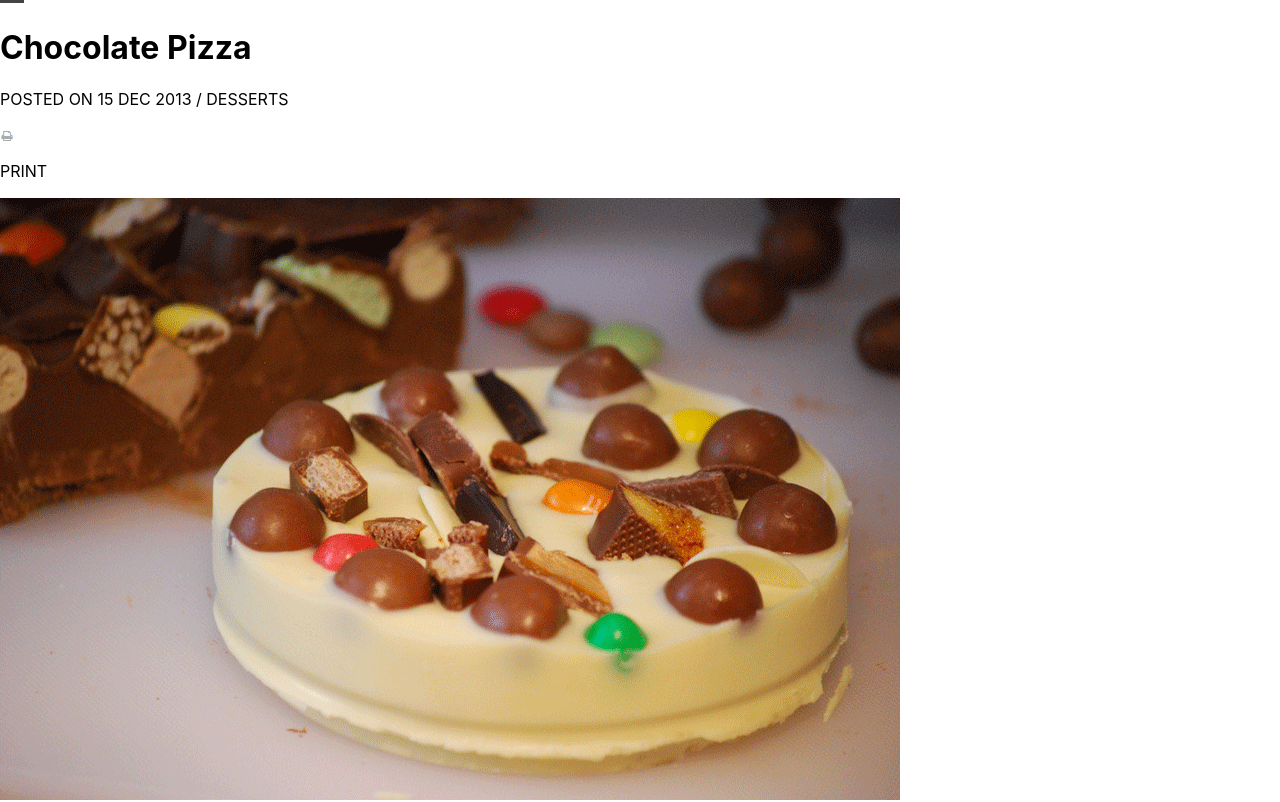
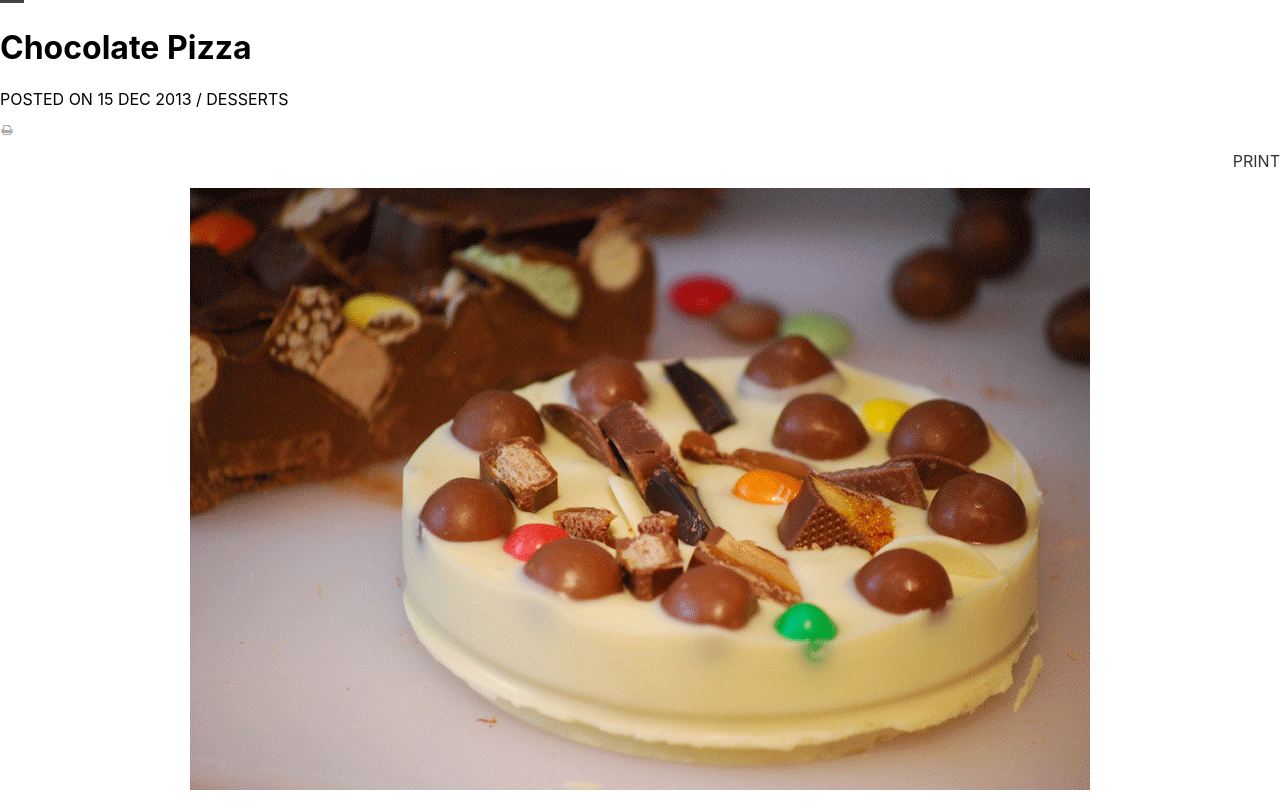
Before and after one commit to BPerardACLRepos/lab01-chocolate-pizza, a React (Create React App) app: page / in a window 1280 px wide. Shown: the part 869-1671 px from the top of the page. Built offline with nearby package versions, Linux system fonts and the light colour scheme.

Commit message:
image section test 2

```diff
--- a/src/ImageSection.js
+++ b/src/ImageSection.js
@@ -1,5 +1,5 @@
 import React from 'react';
-import style from './ImageSection.css';
+import style from './ImageSection.module.css';
 
 
 
@@ -8,7 +8,7 @@ class Title extends React.Component {
         return (
             <div>
                 <h1>Chocolate Pizza</h1>
-                <p className = 'pleft'>POSTED ON 15 DEC 2013 / DESSERTS</p><img className = 'print' src = 'print-icon.png'/><p className = {style.pright}>PRINT</p>
+                <p className = 'pleft'>POSTED ON 15 DEC 2013 / DESSERTS</p><img className={style.print} src = 'print-icon.png'/><p className={style.pright}>PRINT</p>
             </div>
         )
     }
@@ -19,7 +19,7 @@ export default class ImageSection extends React.Component {
         return (
             <div>
                 <Title/>
-                <img className = {style.pizza}src = 'choco-pizza.png'/>
+                <img className={style.pizza} src = 'choco-pizza.png'/>
             </div>
         )
 }
--- a/src/ImageSection.css
+++ b/src/ImageSection.module.css
@@ -6,3 +6,7 @@
     display: grid;
     margin: auto;
 }
+.print {
+    display: grid;
+
+}
```
